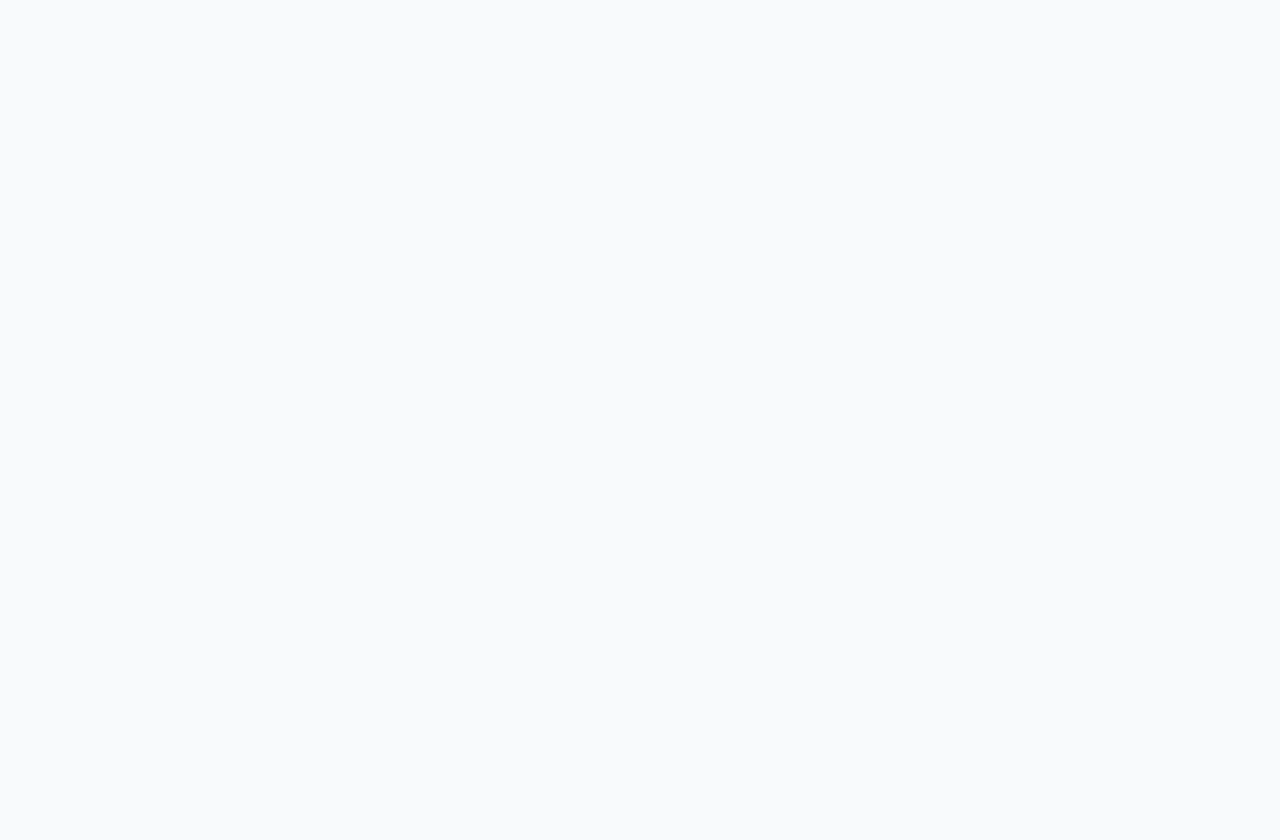
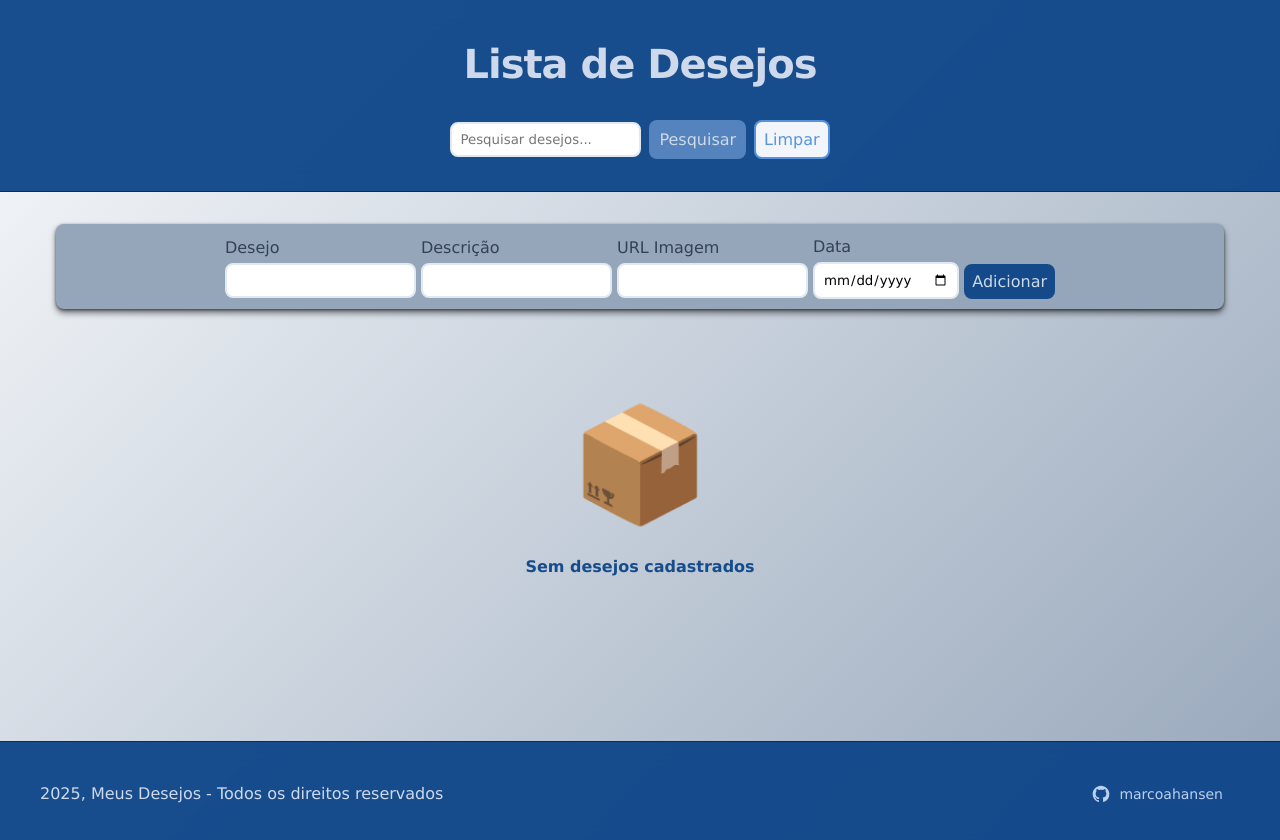
Before and after one commit to marcoahansen/wishlist, a React (Vite) app: page / in a window 1280 px wide. Before the commit this address had no page. Shown: the top 840 px of the page. Before the commit the page ends 800 px from the top, so only its background shows below. Built offline with nearby package versions, Linux system fonts and the light colour scheme.

Commit message:
adiciona rota wish detail

```diff
--- a/src/App.jsx
+++ b/src/App.jsx
@@ -1,14 +1,11 @@
 import { useCallback, useEffect, useMemo, useState } from "react";
 import styles from "./App.module.css";
 import { CardGrid } from "./components/CardGrid/CardGrid";
-import { Footer } from "./components/Footer/Footer";
-import { Header } from "./components/Header/Header";
 import { AddItemForm } from "./components/AddItemForm/AddItemForm";
 
-function App() {
+function App({ search }) {
   const [wishs, setWishs] = useState([]);
   const [loading, setLoading] = useState(true);
-  const [search, setSearch] = useState("");
   const [form, setForm] = useState({
     name: "",
     description: "",
@@ -28,13 +25,6 @@ function App() {
       );
     });
   }, [search, wishs]);
-
-  const onSearch = useCallback((searchValue) => {
-    setSearch(searchValue);
-  });
-  const onClear = useCallback(() => {
-    setSearch("");
-  });
 
   const handleSubmit = (e) => {
     e.preventDefault();
@@ -79,7 +69,6 @@ function App() {
 
   return (
     <>
-      <Header onSearch={onSearch} onClear={onClear} />
       <main className={styles.main}>
         <AddItemForm
           handleSubmit={handleSubmit}
--- a/src/components/Layout/Layout.jsx
+++ b/src/components/Layout/Layout.jsx
@@ -1,10 +1,12 @@
 import { Outlet } from "react-router";
 import styles from "../../App.module.css";
 import { Footer } from "../Footer/Footer";
+import { Header } from "../Header/Header";
 
-export const Layout = () => {
+export const Layout = ({ onSearch, onClear }) => {
   return (
     <div className={styles.app}>
+      <Header onSearch={onSearch} onClear={onClear} />
       <Outlet />
       <Footer />
     </div>
--- /dev/null
+++ b/src/components/WishDetail/WishDetail.jsx
@@ -0,0 +1,7 @@
+export const WishDetail = () => {
+  return (
+    <>
+      <h1>Detalhes do desejo</h1>
+    </>
+  );
+};
--- a/src/routes/Router.jsx
+++ b/src/routes/Router.jsx
@@ -1,12 +1,24 @@
+import { useCallback, useState } from "react";
 import { Route, Routes } from "react-router";
 import App from "../App";
 import { Layout } from "../components/Layout/Layout";
+import { WishDetail } from "../components/WishDetail/WishDetail";
 
 export const Router = () => {
+  const [search, setSearch] = useState("");
+
+  const onSearch = useCallback((searchValue) => {
+    setSearch(searchValue);
+  });
+  const onClear = useCallback(() => {
+    setSearch("");
+  });
   return (
     <Routes>
-      <Route element={<Layout />}>
-        <Route path="/wishlist" element={<App />} />
+      <Route element={<Layout onClear={onClear} onSearch={onSearch} />}>
+        <Route path="/wishlist" element={<App search={search} />} />
+        <Route path="/wishlist/wish/:id" element={<WishDetail />} />
+        <Route path="/*" element={<App search={search} />} />
       </Route>
     </Routes>
   );
```
